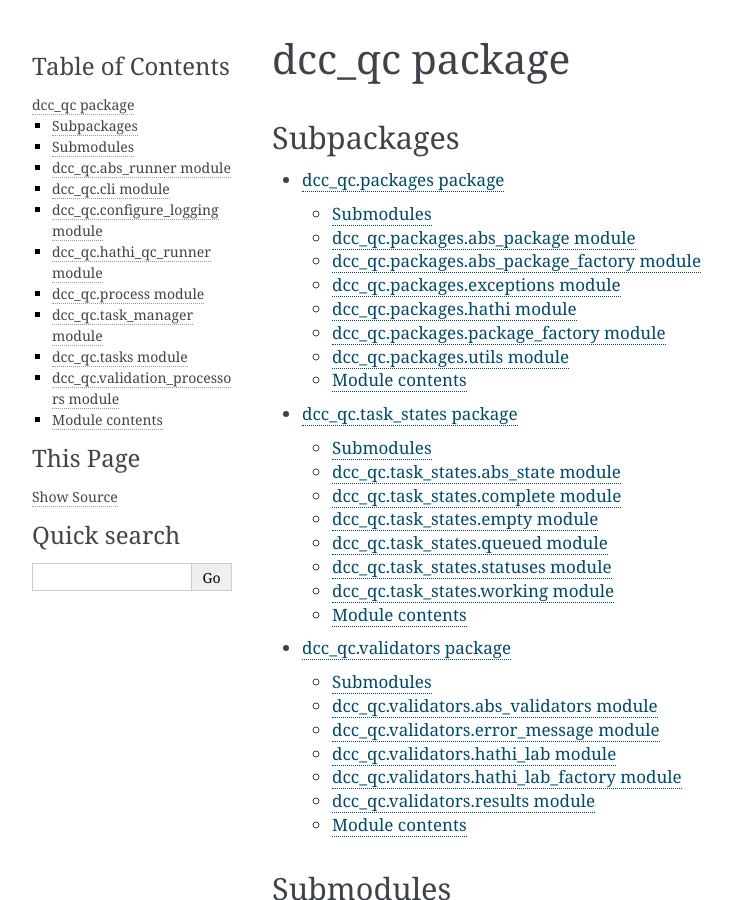
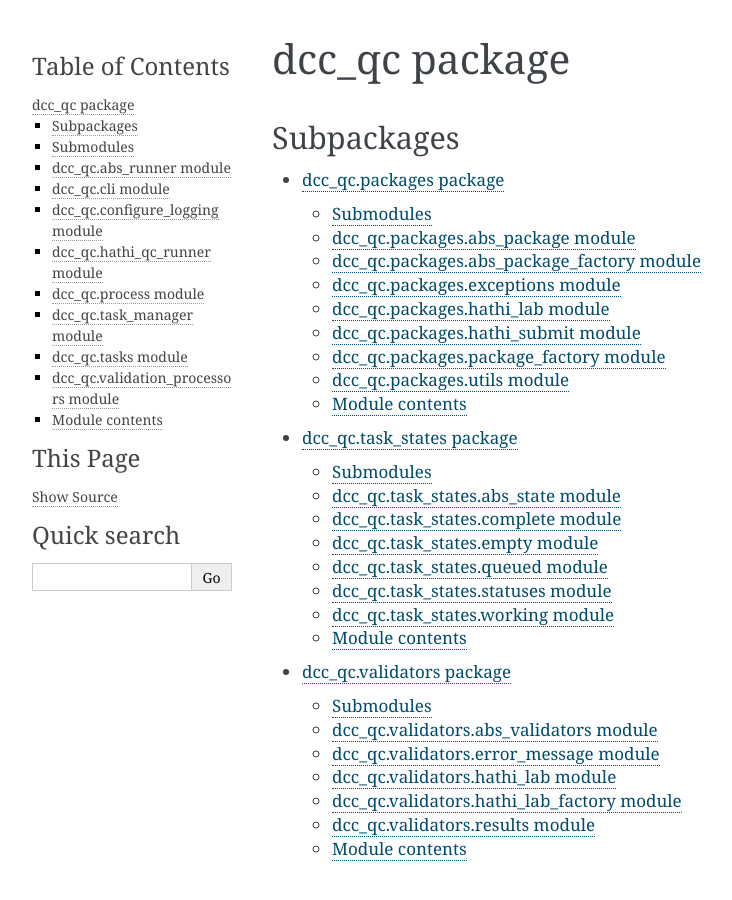
Before and after one commit to UIUCLibrary/PackageValidation, a Sphinx documentation site: the page built from docs/source/dcc_qc.rst, in a window 1280 px wide and 900 px high. Shown: the whole window, without its empty margins (148-880 px from the left). Built offline with Sphinx 7.4.7, drawn with Linux system fonts in a browser that asks for light colours.

Commit message:
added hathi_lab and hathi_submit modules

```diff
--- a/docs/source/dcc_qc.packages.rst
+++ b/docs/source/dcc_qc.packages.rst
@@ -28,10 +28,18 @@ dcc\_qc\.packages\.exceptions module
     :undoc-members:
     :show-inheritance:
 
-dcc\_qc\.packages\.hathi module
--------------------------------
+dcc\_qc\.packages\.hathi_lab module
+-----------------------------------
 
-.. automodule:: dcc_qc.packages.hathi
+.. automodule:: dcc_qc.packages.hathi_lab
+    :members:
+    :undoc-members:
+    :show-inheritance:
+
+dcc\_qc\.packages\.hathi_submit module
+--------------------------------------
+
+.. automodule:: dcc_qc.packages.hathi_submit
     :members:
     :undoc-members:
     :show-inheritance:
```
